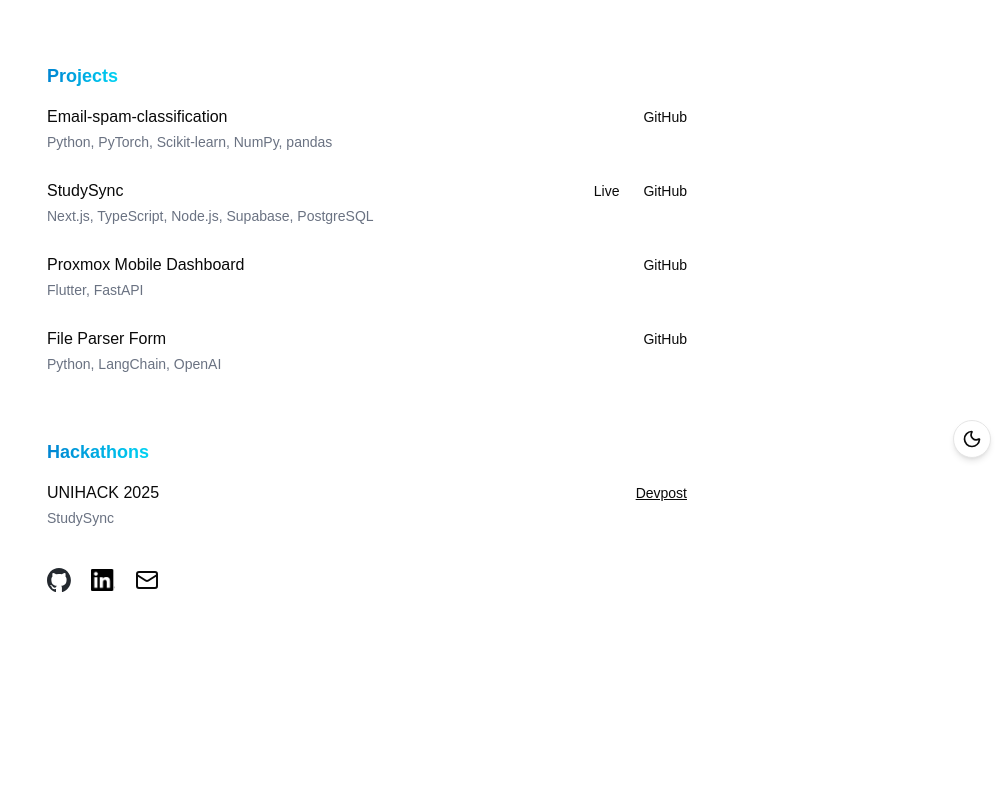
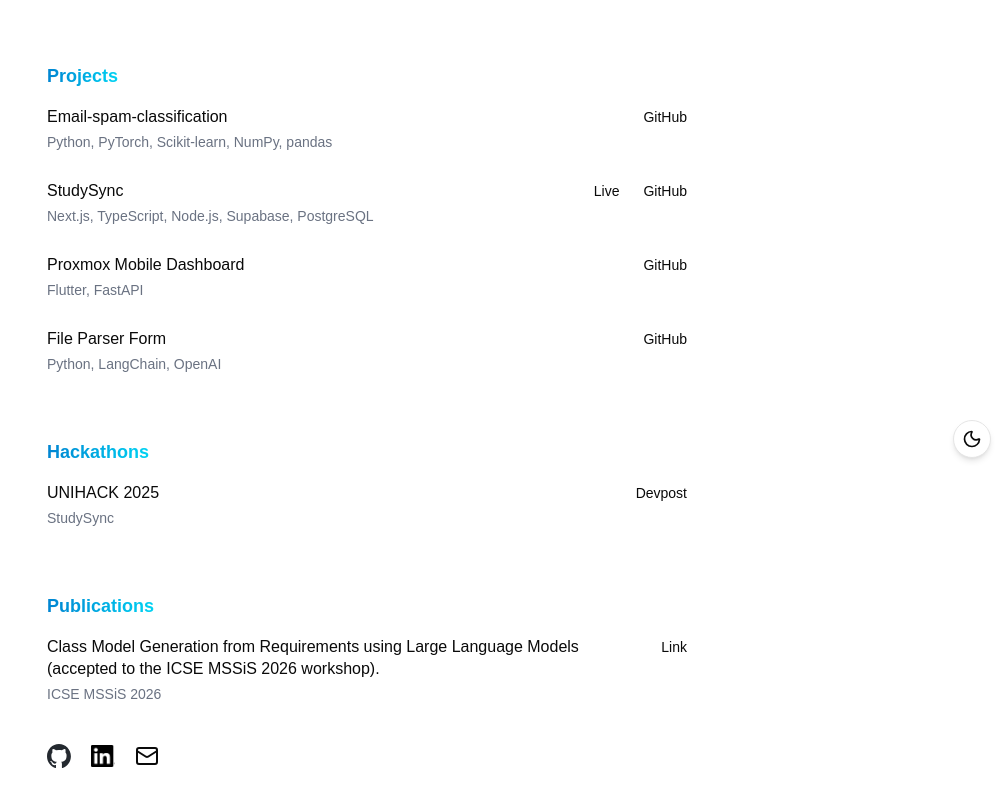
Before and after one commit to jackson0143/personal-site, a Next.js app: page / in a window 1280 px wide. Shown: the part 326-1126 px from the top of the page, without its empty margins (273-1280 px from the left). Before the commit the page ends 950 px from the top, so only its background shows below. Built offline with nearby package versions, Linux system fonts and the light colour scheme; a web font is replaced by a local one.

Commit message:
added the accepted research paper

```diff
--- a/app/page.tsx
+++ b/app/page.tsx
@@ -101,8 +101,11 @@
           subtitle="StudySync"
           right={
             <>
-              <Link href="https://devpost.com/software/studysync-vpr31h/">
-                <u>Devpost</u>
+              <Link
+                href="https://devpost.com/software/studysync-vpr31h/"
+                className="hover:underline"
+              >
+                <p>Devpost</p>
               </Link>
             </>
           }
@@ -110,6 +113,27 @@
           <p>UNIHACK 2025</p>
         </ResumeItem>
       </ResumeSection>
+
+      <ResumeSection title="Publications">
+        <ResumeItem
+          subtitle="ICSE MSSiS 2026"
+          right={
+            <>
+              <Link
+                href="https://conf.researchr.org/home/icse-2026/mssis-2026#Accepted-Papers"
+                className="hover:underline"
+              >
+                <p>Link</p>
+              </Link>
+            </>
+          }
+        >
+          <p>
+            Class Model Generation from Requirements using Large Language Models
+            (accepted to the ICSE MSSiS 2026 workshop).
+          </p>
+        </ResumeItem>
+      </ResumeSection>
     </main>
   );
 }
```
Also changed, not shown: 1 other file (tests, documents, lock files or other folders).
